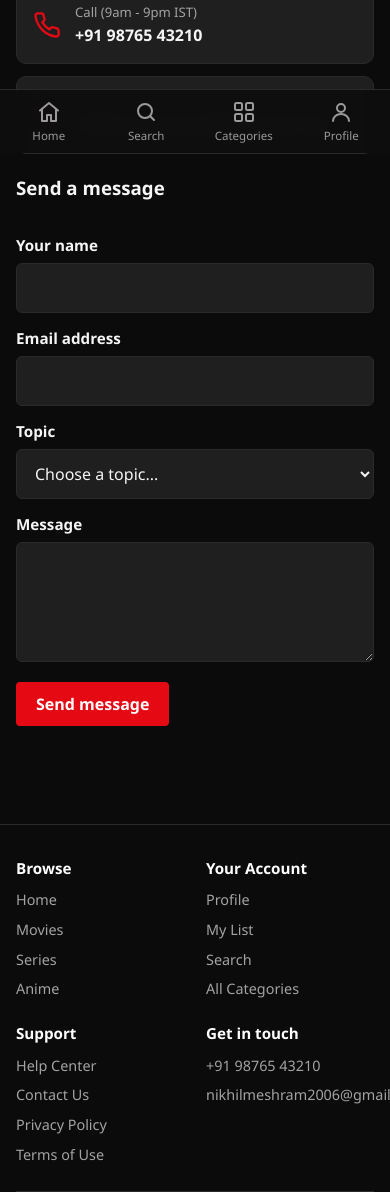
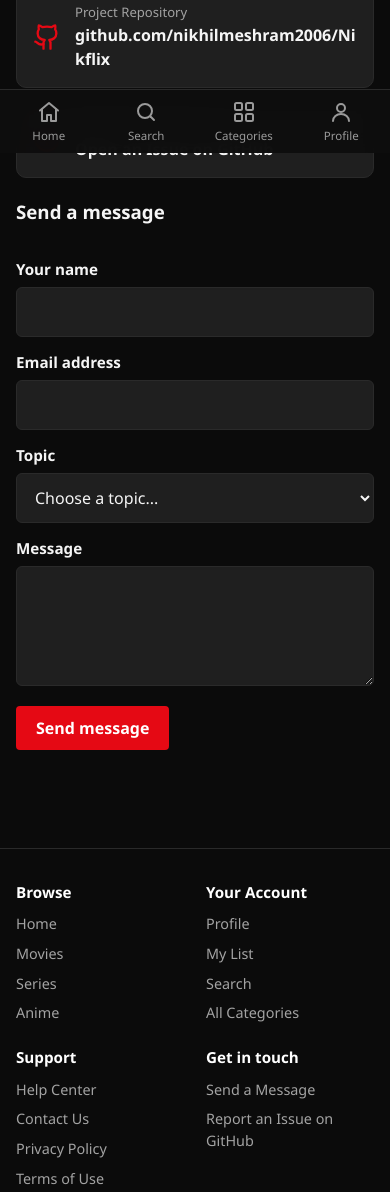
Before and after one commit to nikhilmeshram2006/Nikflix, a plain HTML site: page help.html in a window 390 px wide. Shown: the part 691-1883 px from the top of the page. Drawn offline with Linux system fonts and the light colour scheme.

Commit message:
Remove public personal email/phone PII and harden iframe referrer policy

```diff
--- a/help.html
+++ b/help.html
@@ -46,13 +46,13 @@
     <section class="section" id="contact" aria-labelledby="contact-title">
       <h2 id="contact-title">Contact</h2>
       <div class="contact-cards">
-        <a class="contact-card" id="phone-link" href="tel:+919876543210">
-          <svg viewBox="0 0 24 24" fill="none" stroke="currentColor" stroke-width="2" stroke-linecap="round" stroke-linejoin="round" aria-hidden="true"><path d="M22 16.9v3a2 2 0 0 1-2.2 2 19.8 19.8 0 0 1-8.6-3.1 19.5 19.5 0 0 1-6-6A19.8 19.8 0 0 1 2.1 4.2 2 2 0 0 1 4.1 2h3a2 2 0 0 1 2 1.7c.1.9.4 1.8.7 2.7a2 2 0 0 1-.5 2.1L8 9.8a16 16 0 0 0 6 6l1.3-1.3a2 2 0 0 1 2.1-.4c.9.3 1.8.6 2.7.7a2 2 0 0 1 1.7 2Z"/></svg>
-          <div><span>Call (9am - 9pm IST)</span><strong>+91 98765 43210</strong></div>
+        <a class="contact-card" id="github-link" href="https://github.com/nikhilmeshram2006/Nikflix" target="_blank" rel="noopener noreferrer">
+          <svg viewBox="0 0 24 24" fill="none" stroke="currentColor" stroke-width="2" stroke-linecap="round" stroke-linejoin="round" aria-hidden="true"><path d="M15 22v-4a4.8 4.8 0 0 0-1-3.5c3 0 6-2 6-5.5.08-1.25-.27-2.48-1-3.5.28-1.15.28-2.35 0-3.5 0 0-1 0-3 1.5-2.64-.5-5.36-.5-8 0C6 2 5 2 5 2c-.3 1.15-.3 2.35 0 3.5A5.4 5.4 0 0 0 4 9c0 3.5 3 5.5 6 5.5-.39.49-.68 1.05-.85 1.65-.17.6-.22 1.23-.15 1.85v4"/><path d="M9 18c-4.51 2-5-2-7-2"/></svg>
+          <div><span>Project Repository</span><strong>github.com/nikhilmeshram2006/Nikflix</strong></div>
         </a>
-        <a class="contact-card" id="email-link" href="mailto:nikhilmeshram2006@gmail.com?subject=Nikflix%20feedback">
-          <svg viewBox="0 0 24 24" fill="none" stroke="currentColor" stroke-width="2" stroke-linecap="round" stroke-linejoin="round" aria-hidden="true"><rect x="2.5" y="4.5" width="19" height="15" rx="2"/><path d="m3 6 9 7 9-7"/></svg>
-          <div><span>Email</span><strong>nikhilmeshram2006@gmail.com</strong></div>
+        <a class="contact-card" id="issues-link" href="https://github.com/nikhilmeshram2006/Nikflix/issues" target="_blank" rel="noopener noreferrer">
+          <svg viewBox="0 0 24 24" fill="none" stroke="currentColor" stroke-width="2" stroke-linecap="round" stroke-linejoin="round" aria-hidden="true"><circle cx="12" cy="12" r="10"/><path d="M12 8v4M12 16h.01"/></svg>
+          <div><span>Bug Reports &amp; Requests</span><strong>Open an Issue on GitHub</strong></div>
         </a>
       </div>
 
@@ -92,7 +92,7 @@
   </main>
 
   <script src="js/data.js?v=20261121"></script>
-  <script src="js/app.js?v=20261121"></script>
+  <script src="js/app.js?v=20261121b"></script>
   <script>
   (function () {
     const { $, esc, toast, noticeHTML } = SF;
--- a/js/app.js
+++ b/js/app.js
@@ -3,9 +3,8 @@
 
   const SITE = {
     name: "Nikflix",
-    phone: "+91 98765 43210",
-    phoneHref: "tel:+919876543210",
-    email: "nikhilmeshram2006@gmail.com",
+    github: "https://github.com/nikhilmeshram2006/Nikflix",
+    issues: "https://github.com/nikhilmeshram2006/Nikflix/issues",
   };
 
   const CATEGORIES = [
@@ -469,8 +468,8 @@
             <div>
               <h3>Get in touch</h3>
               <ul>
-                <li><a href="${SITE.phoneHref}">${SITE.phone}</a></li>
-                <li><a href="mailto:${SITE.email}">${SITE.email}</a></li>
+                <li><a href="help.html#contact">Send a Message</a></li>
+                <li><a href="${SITE.issues}" target="_blank" rel="noopener noreferrer">Report an Issue on GitHub</a></li>
               </ul>
             </div>
           </div>
```
Also changed, not shown: 404.html (+1 -1 lines), categories.html (+1 -1 lines), index.html (+1 -1 lines), privacy.html (+2 -2 lines), profile.html (+1 -1 lines), search.html (+1 -1 lines), terms.html (+1 -1 lines), title.html (+1 -1 lines), watch.html (+2 -2 lines).
